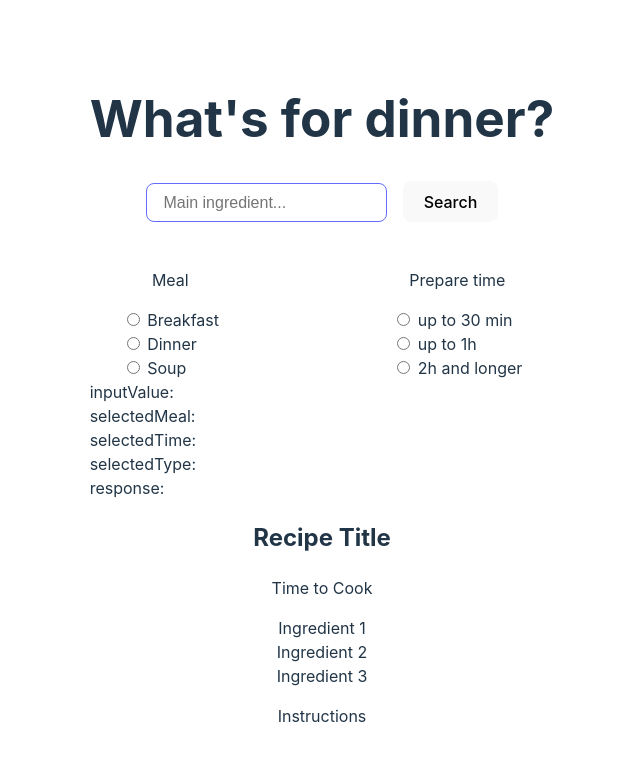
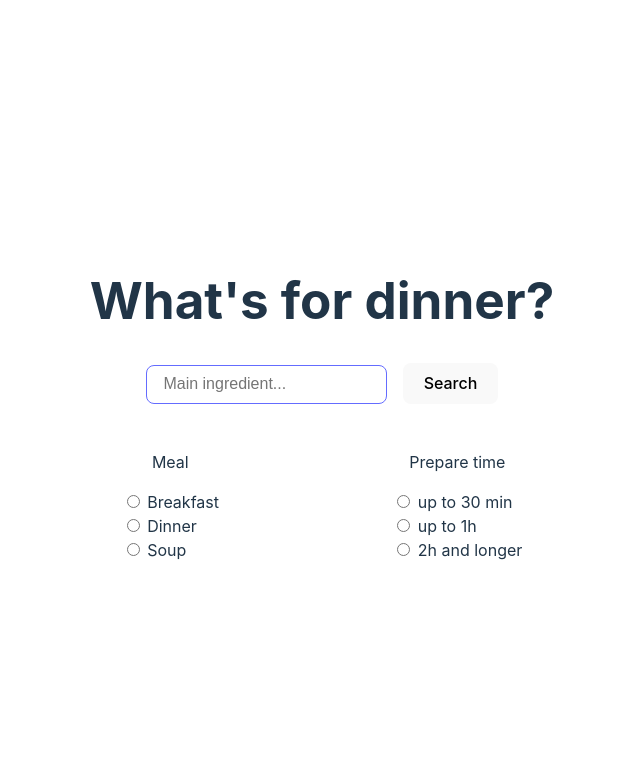
Before and after one commit to Bo3i/whats-for-dinner, a React (Vite) app: page / in a window 1280 px wide. Shown: the top 760 px of the page, without its empty margins (318-958 px from the left). Built offline with nearby package versions, Linux system fonts and the light colour scheme.

Commit message:
change recipe-card.jsx

```diff
--- a/src/App.jsx
+++ b/src/App.jsx
@@ -7,23 +7,15 @@ import RecipeCard from './recipe-card'
 
 function App() {
   const [response, setResponse] = useState(null);
-  const [inputValue, setInputValue] = useState('');
-  const [selectedMeal, setSelectedMeal] = useState('');
-  const [selectedTime, setSelectedTime] = useState('');
-  const [selectedType, setSelectedType] = useState('');
+
 
   return (
     <div>
         <h1>What's for dinner?</h1>
-        <SearchBar inputValue = {inputValue} setInputValue = {setInputValue} selectedMeal = {selectedMeal} setSelectedMeal = {setSelectedMeal} selectedTime = {selectedTime} setSelectedTime = {setSelectedTime} selectedType = {selectedType} setSelectedType = {setSelectedType} setResponse={setResponse}  />
+        <SearchBar setResponse={setResponse}  />
         <ul>
-          <li>inputValue: {inputValue}</li>
-          <li>selectedMeal: {selectedMeal}</li>
-          <li>selectedTime: {selectedTime}</li>
-          <li>selectedType: {selectedType}</li>
-          <li>response: {response}</li>
         </ul>
-        <RecipeCard />
+        <RecipeCard searchResults = {response}/>
     </div>
   );
 }
--- a/src/recipe-card.jsx
+++ b/src/recipe-card.jsx
@@ -1,7 +1,10 @@
 function RecipeCard({searchResults}) {
+    if (!searchResults) {
+        return null;
+    }
   return (
         <div>
-            <h2>Recipe Title</h2>
+            <h2>{searchResults[0].title || ''}</h2>
             <p>Time to Cook</p>
             <ul className="ingredients">
             <li>Ingredient 1</li>
--- a/src/search-area.jsx
+++ b/src/search-area.jsx
@@ -4,9 +4,11 @@ import './App.css';
 import axios from 'axios';
 
 
-function SearchBar({ inputValue, setInputValue, selectedMeal, setSelectedMeal, selectedTime, setSelectedTime, selectedType, setSelectedType, setResponse}) {
+function SearchBar({setResponse}) {
 
-
+    const [inputValue, setInputValue] = useState('');
+    const [selectedMeal, setSelectedMeal] = useState('');
+    const [selectedTime, setSelectedTime] = useState('');
     const [clicked, setClicked] = useState(false);
     const handleClick = () => {
         setClicked(true);
@@ -38,21 +40,18 @@ function SearchBar({ inputValue, setInputValue, selectedMeal, setSelectedMeal, s
                 headers: {
                     'X-RapidAPI-Key': '4cd243d0e8msh19038a6b43a043dp154e08jsndcf6fd04ef1e',
                     'X-RapidAPI-Host': 'spoonacular-recipe-food-nutrition-v1.p.rapidapi.com'
-                }
+                  }
                 };
 
-                console.log('options');
 
                 try {
                     console.log('fetching data');
                     const response = await axios.request(options);
                     setResponse(response.data);
                     console.log(response.data);
-                    console.log('response');
                 } catch (error) {
                     console.error(error);
             }
-
         };
         fetchData();
     }, [clicked]
```
